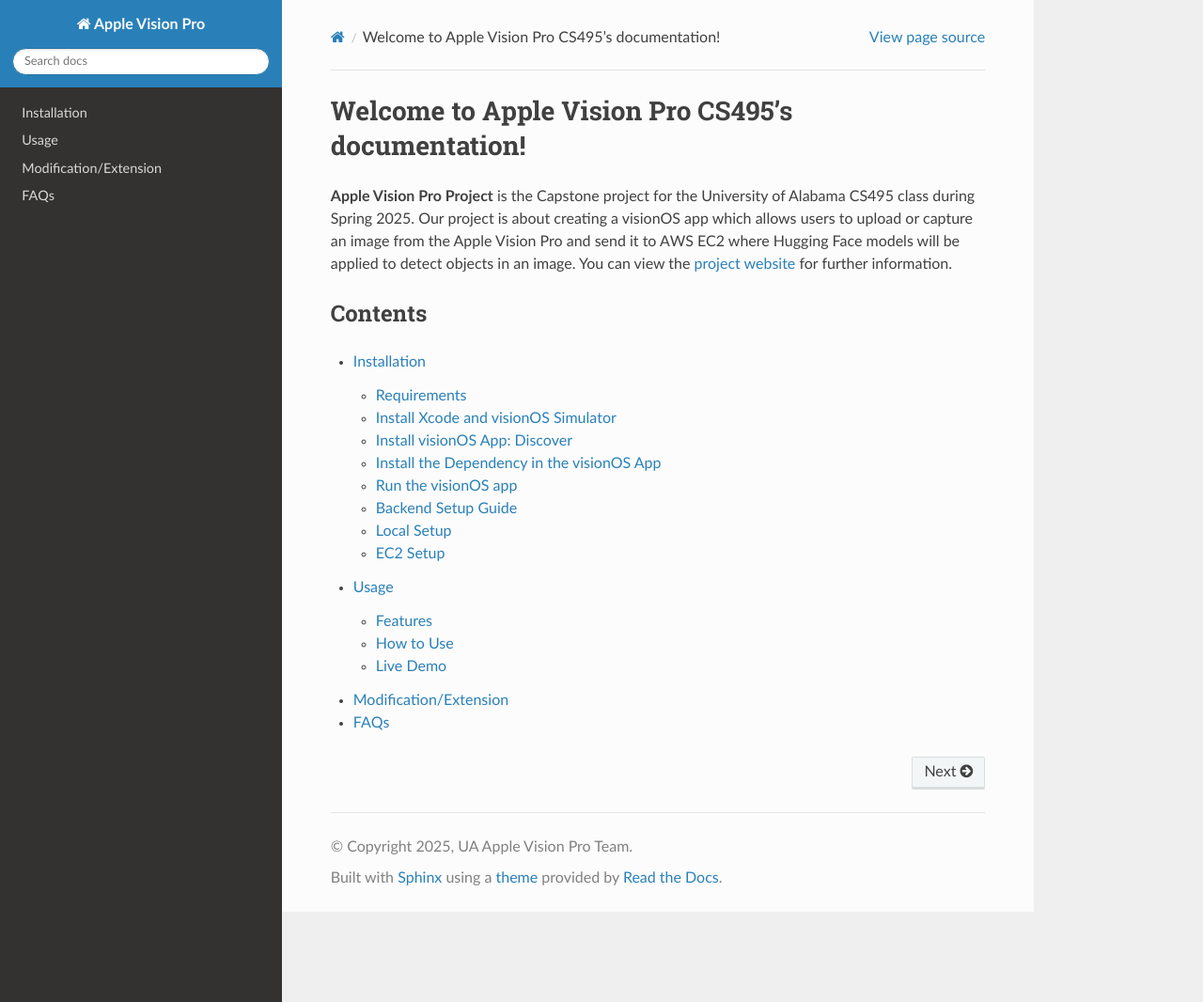
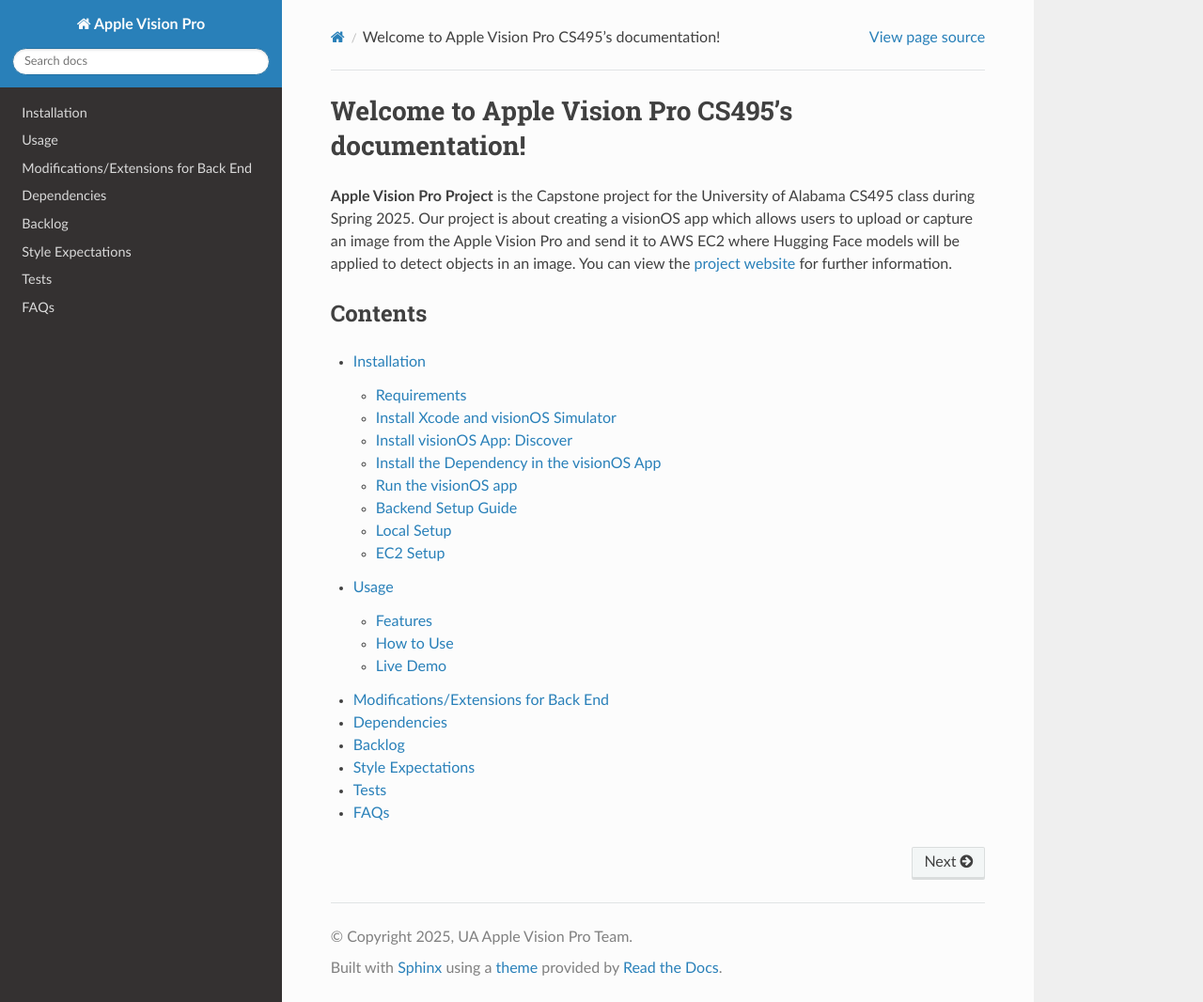
Before and after one commit to Apple-Vision-Pro-UA-CS495/apple-vision-pro-tutorial, a Sphinx documentation site: the page built from docs/source/index.rst, in a window 1280 px wide and 1066 px high. Shown: the whole window at 94% size. Built offline with Sphinx 7.4.7 and the Read the Docs theme 3.1.0, drawn with Linux system fonts in a browser that asks for light colours; some of the changed lines change nothing that is shown.

Commit message:
Modifications/Extensions psuh1

````diff
--- a/docs/source/modification.rst
+++ b/docs/source/modification.rst
@@ -1,2 +1,62 @@
 Modification/Extension
+
 =======================
+Modifications/Extensions for Front End
+===================================
+
+1. **Implement Main Camera Usage to Take Pictures in Real-Time**
+   - Get **Apple Developer** access.
+   - Create a new file for **Main Camera** code.
+   - Create a new file for the **view** of the Main Camera.
+
+2. **Have Vision Pro Read Response Back from OpenAI**
+   - Use **AVSpeechSynthesizer** to have Vision Pro read aloud the response from OpenAI.
+
+3. **Change OpenAI Model**
+   - In the **Discover app** inside the **Views** file, there is a file named `OpenAIService` where you can change the model from `"gpt-4o"` to the desired OpenAI model.
+
+4. **Change AI Model**
+   - You could use other AI models like **Claude**, **Deepseek**, or **Gemini**.
+
+5. **Get Voice and Image Selections to Work Together and Implement with PuppyPy**
+   - Ensure that both the voice and image functionalities work in tandem and integrate them with the **PuppyPy** project.
+
+Modifications/Extensions for Back End
+==========================
+
+1. **Change the Learning Model**
+   - In the `data-processing-main`, the model is named `"google/vit-base-patch16-224"` in the file `server2.py`.
+   - Replace the model name with the desired Hugging Face model from **Image Classification**:
+     `https://huggingface.co/models?sort=trending`
+
+Dependencies
+============
+
+1. After installing the application, the **Lottie Library** will be located in the **Package dependencies** on the left side of XCode.
+2. In `data-processing-main`, there are `requirements.txt` and `requirements2.txt` for the backend.
+
+Backlog
+========
+
+- The backlog is located in our **GitHub**.
+- Go to **Projects**, click on **CS 495 - Apple Vision Pro**, and the backlog will appear.
+
+Style Expectations
+=================
+
+- Any other animations should be used from the **Lottie Library** dependency downloaded.
+- Follow **architecture styles**.
+
+Tests
+=====
+
+1. **Front End**:
+   - **Discover Tests** goes here.
+   - **No framework for visionOS**, so only **logical testing** is allowed (unit testing is not supported).
+
+2. **Back End**:
+   - Open a new bash shell and run `source .venv/Scripts/activate` to activate the virtual environment.
+   - Run the `test.py` file from the virtual environment using:
+     ```
+     pytest test.py -v
+     ```
````
